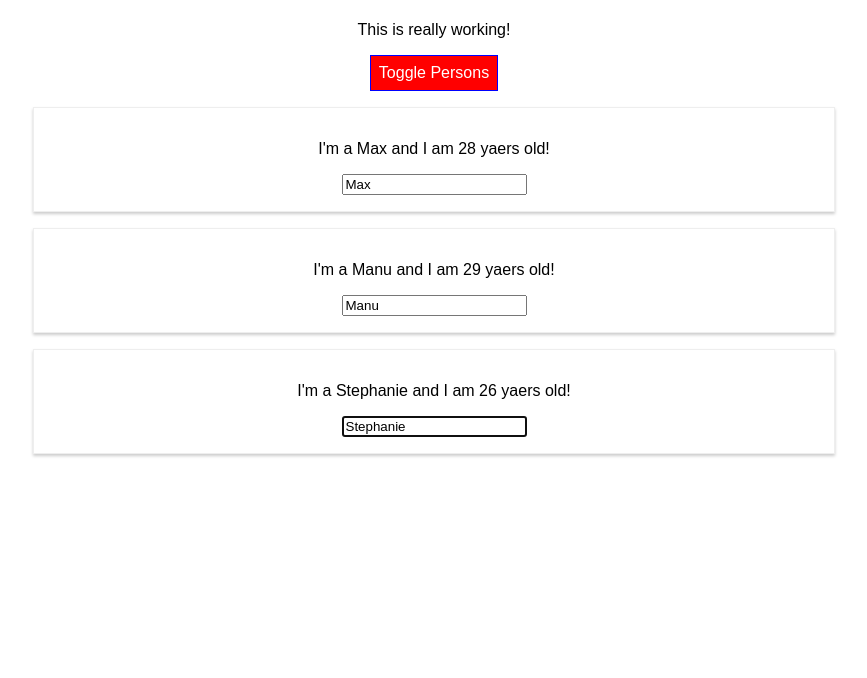
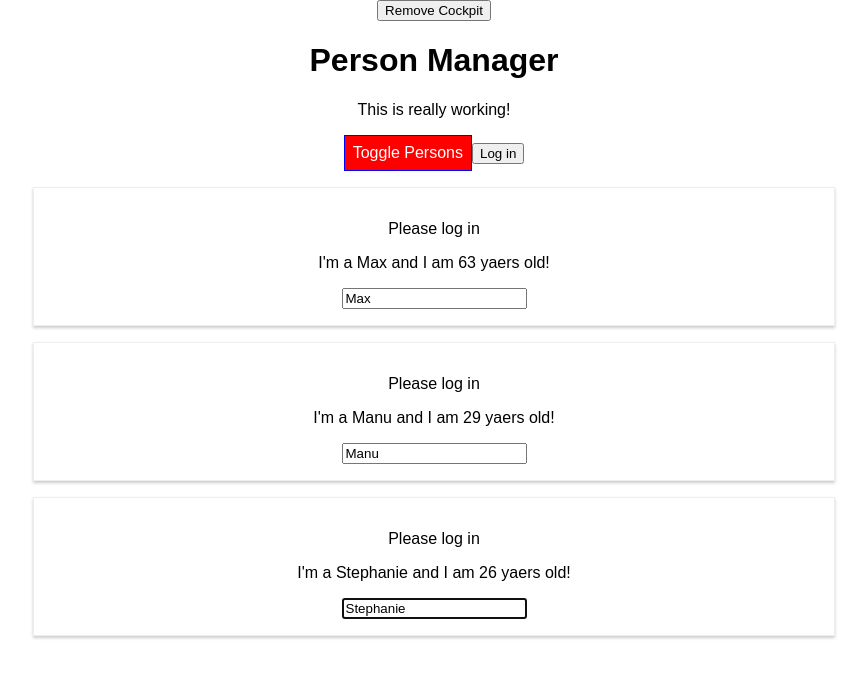
Before and after one commit to jswob/react-complete-guide, a React (Create React App) app: page / in a window 1280 px wide. Shown: the top 678 px of the page, without its empty margins (206-1073 px from the left). Built offline with nearby package versions, Linux system fonts and the light colour scheme.

Commit message:
Use lifecycle hooks to log App structure to the console

```diff
--- a/package.json
+++ b/package.json
@@ -3,6 +3,7 @@
   "version": "0.1.0",
   "private": true,
   "dependencies": {
+    "prop-types": "^15.7.2",
     "radium": "^0.26.1",
     "react": "^17.0.1",
     "react-dom": "^17.0.1",
--- a/src/components/Cockpit/Cockpit.js
+++ b/src/components/Cockpit/Cockpit.js
@@ -65,6 +65,7 @@ const cockpit = (props) => {
       <button ref={toggleBtnRef} style={btnClass} onClick={props.clicked}>
         Toggle Persons
       </button>
+      <button onClick={props.login}>Log in</button>
     </div>
   );
 };
--- a/src/components/Persons/Person/Person.js
+++ b/src/components/Persons/Person/Person.js
@@ -19,6 +19,7 @@ class Person extends Component {
 
     return (
       <Fragment>
+        {this.props.isAuth ? <p>Authenticated!</p> : <p>Please log in</p>}
         <p onClick={this.props.click}>
           I'm a {this.props.name} and I am {this.props.age} yaers old!
         </p>
--- a/src/components/Persons/Persons.js
+++ b/src/components/Persons/Persons.js
@@ -1,18 +1,53 @@
-import React from "react";
+import React, { PureComponent } from "react";
 
 import Person from "./Person/Person";
 
-const persons = (props) =>
-  props.persons.map((person, index) => {
+class Persons extends PureComponent {
+  // static getDerivedStateFromProps(props, state) {
+  //   console.log("  [Persons.js] getDerivedStateFromProps");
+  //   return state;
+  // }
+
+  // shouldComponentUpdate(nextProps, nextState) {
+  //   console.log(" [Persons.js] shouldComponentUpdate");
+  //   if (
+  //     nextProps.persons !== this.props.persons ||
+  //     nextProps.changed !== this.props.changed ||
+  //     nextProps.clicked !== this.props.clicked
+  //   )
+  //     return true;
+
+  //   return false;
+  // }
+
+  getSnapshotBeforeUpdate(prevProps, prevState) {
+    console.log(" [Persons.js] getSnapshotBeforeUpdate");
+    return null;
+  }
+
+  componentDidUpdate(prevProps, prevState, snapshot) {
+    console.log(" [Persons.js] componentDidUpdate");
+  }
+
+  componentWillUnmount() {
+    console.log(" [Persons.js] componentWillUnmount");
+  }
+
+  render() {
+    console.log(" [Persons.js] render");
+    return this.props.persons.map((person, index) => {
       return (
         <Person
           name={person.name}
           age={person.age}
           key={person.id}
-        click={() => props.clicked(index)}
-        changed={(event) => props.changed(event, person.id)}
+          click={() => this.props.clicked(index)}
+          changed={(event) => this.props.changed(event, person.id)}
+          isAuth={this.props.isAuthenticated}
         />
       );
     });
+  }
+}
 
-export default persons;
+export default Persons;
--- a/src/containers/App.js
+++ b/src/containers/App.js
@@ -1,18 +1,47 @@
-import React, { Component } from "react";
-import "./App.css";
+import React, { Component, Fragment } from "react";
+
+import classes from "./App.css";
 import Persons from "../components/Persons/Persons";
 import Cockpit from "../components/Cockpit/Cockpit";
 import Radium from "radium";
+import withClass from "../hoc/withClass";
 
 class App extends Component {
+  constructor(props) {
+    super(props);
+
+    console.log("[App.js] constructor");
+  }
+
   state = {
     persons: [
-      { id: 1, name: "Max", age: 28 },
+      { id: 1, name: "Max", age: 63 },
       { id: 2, name: "Manu", age: 29 },
       { id: 3, name: "Stephanie", age: 26 },
     ],
     showPersons: false,
+    showCockpit: true,
+    changeCounter: 0,
+    authenticated: false,
   };
+
+  static getDerivedStateFromProps(props, state) {
+    console.log("[App.js] getDerivedStateFromProps");
+    return state;
+  }
+
+  componentDidMount() {
+    console.log("[App.js] componentDidMount");
+  }
+
+  shouldComponentUpdate(nextProps, nextState) {
+    console.log("[App.js] shouldComponentUpdate");
+    return true;
+  }
+
+  componentDidUpdate() {
+    console.log("[App.js] componentDidUpdate");
+  }
 
   deletePersonHandler = (personIndex) => {
     const persons = [...this.state.persons];
@@ -33,7 +62,16 @@ class App extends Component {
     const persons = [...this.state.persons];
     persons[personIndex] = person;
 
-    this.setState({ persons: persons });
+    this.setState((prevState, props) => {
+      return {
+        persons: persons,
+        changeCounter: prevState.changeCounter + 1,
+      };
+    });
+  };
+
+  loginHandler = () => {
+    this.setState({ authenticated: true });
   };
 
   togglePersonsHandler = () => {
@@ -41,7 +79,13 @@ class App extends Component {
     this.setState({ showPersons: !doesShow });
   };
 
+  removeCockpitHandler = () => {
+    const doesShow = this.state.showCockpit;
+    this.setState({ showCockpit: !doesShow });
+  };
+
   render() {
+    console.log("[App.js] render");
     let persons = null;
 
     if (this.state.showPersons) {
@@ -50,20 +94,26 @@ class App extends Component {
           persons={this.state.persons}
           clicked={this.deletePersonHandler}
           changed={this.nameChangedHandler}
+          isAuthenticated={this.state.authenticated}
         />
       );
     }
     return (
-      <div className="App">
-        <Cockpit
-          persons={this.state.persons}
-          showPersons={this.state.showPersons}
-          clicked={this.togglePersonsHandler}
-        />
+      <Fragment>
+        <button onClick={this.removeCockpitHandler}>Remove Cockpit</button>
+        {this.state.showCockpit ? (
+          <Cockpit
+            title={this.props.appTitle}
+            personsLength={this.state.persons.length}
+            showPersons={this.state.showPersons}
+            clicked={this.togglePersonsHandler}
+            login={this.loginHandler}
+          />
+        ) : null}
         {persons}
-      </div>
+      </Fragment>
     );
   }
 }
 
-export default Radium(App);
+export default withClass(App, "App");
--- a/src/index.js
+++ b/src/index.js
@@ -4,5 +4,8 @@ import "./index.css";
 import App from "./containers/App";
 import registerServiceWorker from "./registerServiceWorker";
 
-ReactDOM.render(<App />, document.getElementById("root"));
+ReactDOM.render(
+  <App appTitle="Person Manager" />,
+  document.getElementById("root")
+);
 registerServiceWorker();
```
Also changed, not shown: 1 other file (tests, documents, lock files or other folders). Lines whose indentation alone changed are shown as unchanged.
